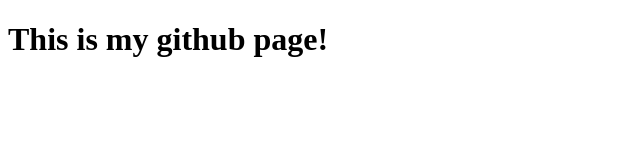
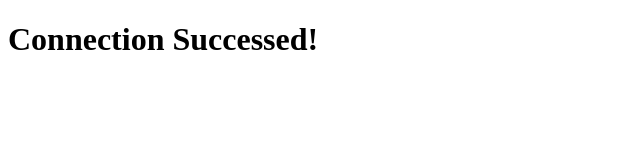
Before and after one commit to LBCForGitHub/LBCForGitHub.github.io, a plain HTML site: page index.html in a window 1280 px wide. Shown: the whole page, without its empty margins (0-640 px from the left). Drawn offline with Linux system fonts and the light colour scheme.

Commit message:
Update index.html

```diff
--- a/index.html
+++ b/index.html
@@ -5,5 +5,5 @@
     <title>Single file upload</title>
 </head>
 <body>
-<h1>This is my github page!</h1>
+<h1>Connection Successed!</h1>
 </body>
```
